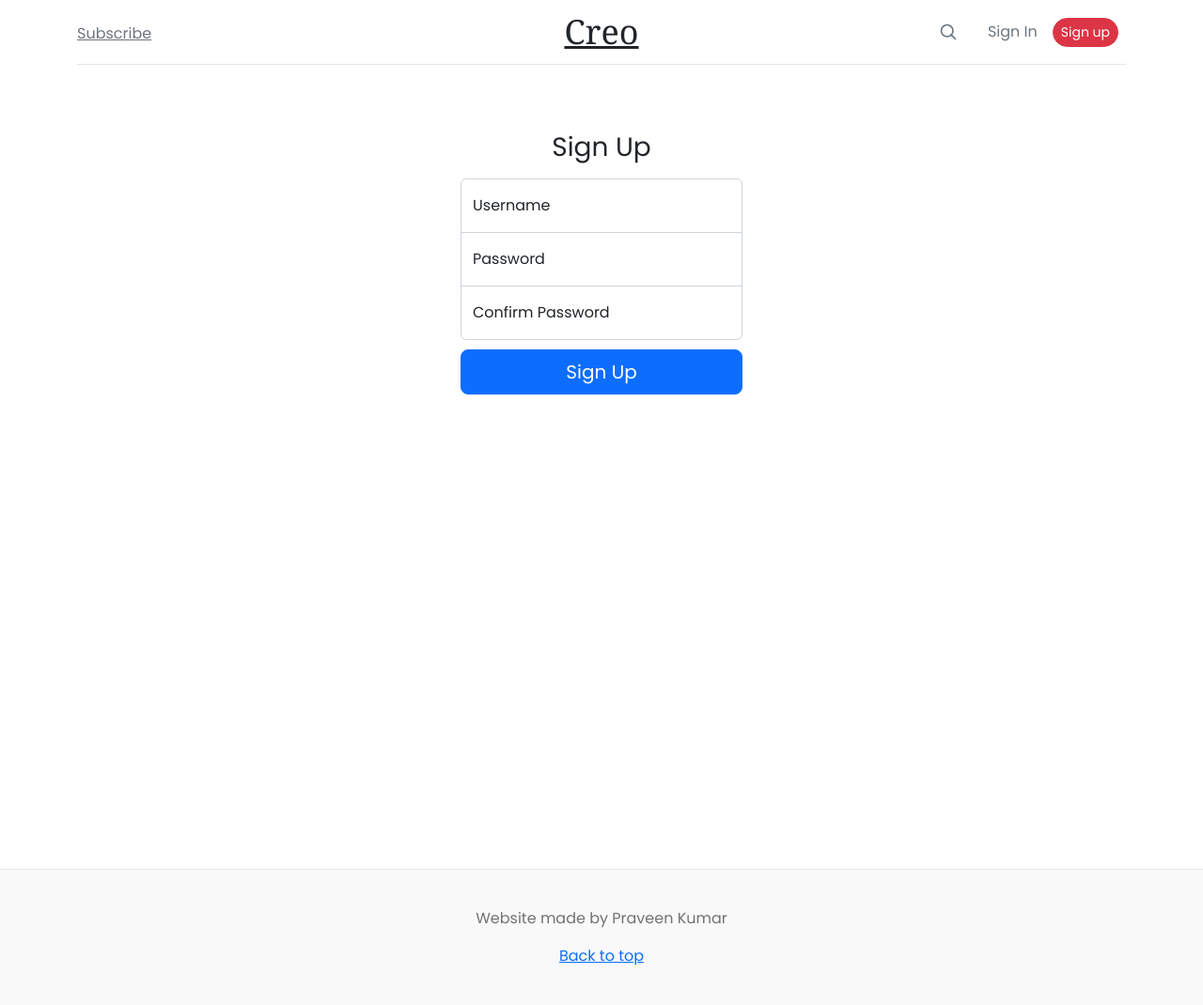
After one commit to PraveenKum11/creo, a Django app: page /auth/register/ in a window 1280 px wide. The commit adds this page. Shown: the whole page at 94% size. Run offline with Django 4.2, Linux system fonts and the light colour scheme; some libraries are stand-ins or nearby versions.

Commit message:
added login, register and article details page

```diff
--- a/cauth/urls.py
+++ b/cauth/urls.py
@@ -14,7 +14,7 @@ urlpatterns = [
 ]
 
 htmx_urlpatterns = [
-    path("check_username/", views.check_username, name = "check_username"),
+    # path("check_username/", views.check_username, name = "check_username"),
 ]
 
 urlpatterns += htmx_urlpatterns
--- a/main/urls.py
+++ b/main/urls.py
@@ -4,7 +4,7 @@ from main import views
 
 urlpatterns = [
     path("", views.index, name = "home"),
-    # path("article/<int:pk>", views.article_details, name = "article_details"),
+    path("article/<int:pk>", views.article_details, name = "article_details"),
     # path("user/<int:pk>", views.user_details, name = "user_details"),
     # path("tag/<int:pk>", views.tag_details, name = "tag_details"),
     # path("create_article", views.create_article, name = "create_article"),
--- a/main/views.py
+++ b/main/views.py
@@ -44,7 +44,6 @@ def index(request):
 
     return render(request, "main/index.html", context)
 
-"""
 
 def article_details(request, pk):
     # This gives 500 error when article does not exist
@@ -74,11 +73,14 @@ def article_details(request, pk):
         "liked" : None
     }
 
-    if article.likes.all().contains(request.user):
+    print(type(request.user))
+    print(request.user)
+    if request.user != "AnonymousUser" and article.likes.all().contains(request.user):
         context["liked"] = True
 
     return render(request, "main/article_details.html", context)
 
+"""
 def user_details(request, pk):
     # user = models.User.objects.get(pk = pk)
     user = get_object_or_404(models.User, pk = pk)
--- a/setup/urls.py
+++ b/setup/urls.py
@@ -20,5 +20,5 @@ urlpatterns = [
     path("admin/", admin.site.urls),
 
     path("", include("main.urls")),
-    # path("auth/", include("cauth.urls")),
+    path("auth/", include("cauth.urls")),
 ]
--- /dev/null
+++ b/static/cauth/register.css
@@ -0,0 +1,25 @@
+.form-signin {
+  max-width: 330px;
+  padding: 15px;
+}
+
+.form-signin .form-floating:focus-within {
+  z-index: 2;
+}
+
+.form-signin input[type="text"] {
+  margin-bottom: -1px;
+  border-bottom-right-radius: 0;
+  border-bottom-left-radius: 0;
+}
+
+.form-signin input[type="password"]#get-password {
+  margin-bottom: -1px;
+  border-radius: 0px;
+}
+
+.form-signin input[type="password"]#confirm-password {
+  margin-bottom: 10px;
+  border-top-left-radius: 0;
+  border-top-right-radius: 0;
+}
--- a/templates/base.html
+++ b/templates/base.html
@@ -32,6 +32,8 @@
     <!-- Custom styles for this template -->
     <link rel="stylesheet" href={% static 'styles.css' %} />
 
+    <!-- JavaScript Bundle with Popper -->
+    <script src="https://cdn.jsdelivr.net/npm/bootstrap@5.2.3/dist/js/bootstrap.bundle.min.js" integrity="sha384-kenU1KFdBIe4zVF0s0G1M5b4hcpxyD9F7jL+jjXkk+Q2h455rYXK/7HAuoJl+0I4" crossorigin="anonymous"></script>
 
     {% block head %}{% endblock head %}
 </head>
@@ -42,17 +44,11 @@
 
     {% block body %}{% endblock body %}
 
-    <main class="container">
+    <main class="container" style="min-height: 100vh;">
         {% block container %}{% endblock container %}
     </main>
 
-    <footer class="blog-footer">
-        <p>Blog template built for <a href="https://getbootstrap.com/">Bootstrap</a> by <a
-                href="https://twitter.com/mdo">@mdo</a>.</p>
-        <p>
-            <a href="#">Back to top</a>
-        </p>
-    </footer>
+    {% include "footer.html" %}
 
     {% block script %}{% endblock script %}
 
--- /dev/null
+++ b/templates/cauth/register.html
@@ -0,0 +1,48 @@
+{% extends 'base.html' %}
+{% load static %}
+
+{% block head %}
+    <link rel="stylesheet" href={% static 'cauth/register.css' %} />
+{% endblock head %}
+
+{% block container %}
+
+    <main class="form-signin w-100 m-auto text-center mt-5">
+        <form>
+            {% comment %} <img class="mb-4"
+                 src="/docs/5.2/assets/brand/bootstrap-logo.svg"
+                 alt=""
+                 width="72"
+                 height="57"> {% endcomment %}
+            <h1 class="h3 mb-3 fw-normal">Sign Up</h1>
+            <div class="form-floating">
+                <input type="text"
+                       class="form-control"
+                       id="floatingInput"
+                       placeholder="myUniqueUsername">
+                <label for="floatingInput">Username</label>
+            </div>
+            <div class="form-floating">
+                <input
+                       id = "get-password"
+                       type="password"
+                       class="form-control"
+                       id="floatingPassword"
+                       placeholder="Password">
+                <label for="floatingPassword">Password</label>
+            </div>
+            <div class="form-floating">
+                <input
+                       id="confirm-password"
+                       type="password"
+                       class="form-control"
+                       id="floatingPassword"
+                       placeholder="Confirm Password">
+                <label for="floatingPassword">Confirm Password</label>
+            </div>
+            <button class="w-100 btn btn-lg btn-primary" type="submit">Sign Up</button>
+            {% comment %} <p class="mt-5 mb-3 text-muted">© 2017–2022</p> {% endcomment %}
+        </form>
+    </main>
+
+{% endblock container %}
--- /dev/null
+++ b/templates/footer.html
@@ -0,0 +1,8 @@
+<footer class="blog-footer">
+    <p>
+        Website made by Praveen Kumar
+    </p>
+    <p>
+        <a href="#">Back to top</a>
+    </p>
+</footer>
--- a/templates/navbar.html
+++ b/templates/navbar.html
@@ -5,9 +5,11 @@
                 <a class="link-secondary" href="#">Subscribe</a>
             </div>
             <div class="col-4 text-center">
-                <a class="blog-header-logo text-dark" href="#">Creo</a>
+                <a class="blog-header-logo text-dark" href={% url 'home' %}>Creo</a>
             </div>
             <div class="col-4 d-flex justify-content-end align-items-center">
+
+                <div class="mx-2">
                 <a class="link-secondary" href="#" aria-label="Search">
                     <svg xmlns="http://www.w3.org/2000/svg" width="20" height="20" fill="none" stroke="currentColor"
                         stroke-linecap="round" stroke-linejoin="round" stroke-width="2" class="mx-3" role="img"
@@ -17,25 +19,42 @@
                         <path d="M21 21l-5.2-5.2" />
                     </svg>
                 </a>
-                <a class="btn btn-sm btn-outline-secondary" href="#">Sign up</a>
+                </div>
+
+                <span class="mx-2">
+                {% if user.is_authenticated %}
+
+                    <div class="btn-group dropdown dropdown-center">
+                    <button type="button" class="btn btn-danger dropdown-toggle" data-bs-toggle="dropdown" aria-expanded="false">
+                        {{ user.username }}
+                    </button>
+                    <ul class="dropdown-menu">
+                        <li><a class="dropdown-item" href="#">Profile</a></li>
+                        <li><a class="dropdown-item" href="#">Saved Articles</a></li>
+                        <li><hr class="dropdown-divider" /></li>
+                        <li><a class="dropdown-item" href={% url 'cauth:logout' %}>Sign out</a></li>
+                    </ul>
+                    </div>
+
+                {% else %}
+                    <a class="link-secondary text-decoration-none" href={% url 'cauth:login' %}>Sign In</a>
+                {% endif %}
+                </span>
+
+                <span class="mx-2">
+                {% if user.is_authenticated == False %}
+                    <a class="btn btn-sm btn-danger rounded-pill" href={% url 'cauth:register' %}>Sign up</a>
+                {% endif %}
+                </span>
             </div>
         </div>
     </header>
 
     <div class="nav-scroller py-1 mb-2">
         <nav class="nav d-flex justify-content-between">
-            <a class="p-2 link-secondary" href="#">World</a>
-            <a class="p-2 link-secondary" href="#">U.S.</a>
-            <a class="p-2 link-secondary" href="#">Technology</a>
-            <a class="p-2 link-secondary" href="#">Design</a>
-            <a class="p-2 link-secondary" href="#">Culture</a>
-            <a class="p-2 link-secondary" href="#">Business</a>
-            <a class="p-2 link-secondary" href="#">Politics</a>
-            <a class="p-2 link-secondary" href="#">Opinion</a>
-            <a class="p-2 link-secondary" href="#">Science</a>
-            <a class="p-2 link-secondary" href="#">Health</a>
-            <a class="p-2 link-secondary" href="#">Style</a>
-            <a class="p-2 link-secondary" href="#">Travel</a>
+            {% for tag in tags %}
+                <a class="p-2 link-secondary" href="#">{{ tag }}</a>
+            {% endfor %}
         </nav>
     </div>
 </div>
```
Also changed, not shown: static/cauth/login.css (added, +20 -0 lines), templates/cauth/login.html (added, +38 -0 lines), templates/main/article_details.html (added, +13 -0 lines), templates/main/index.html (+5 -9 lines), db.sqlite3.
